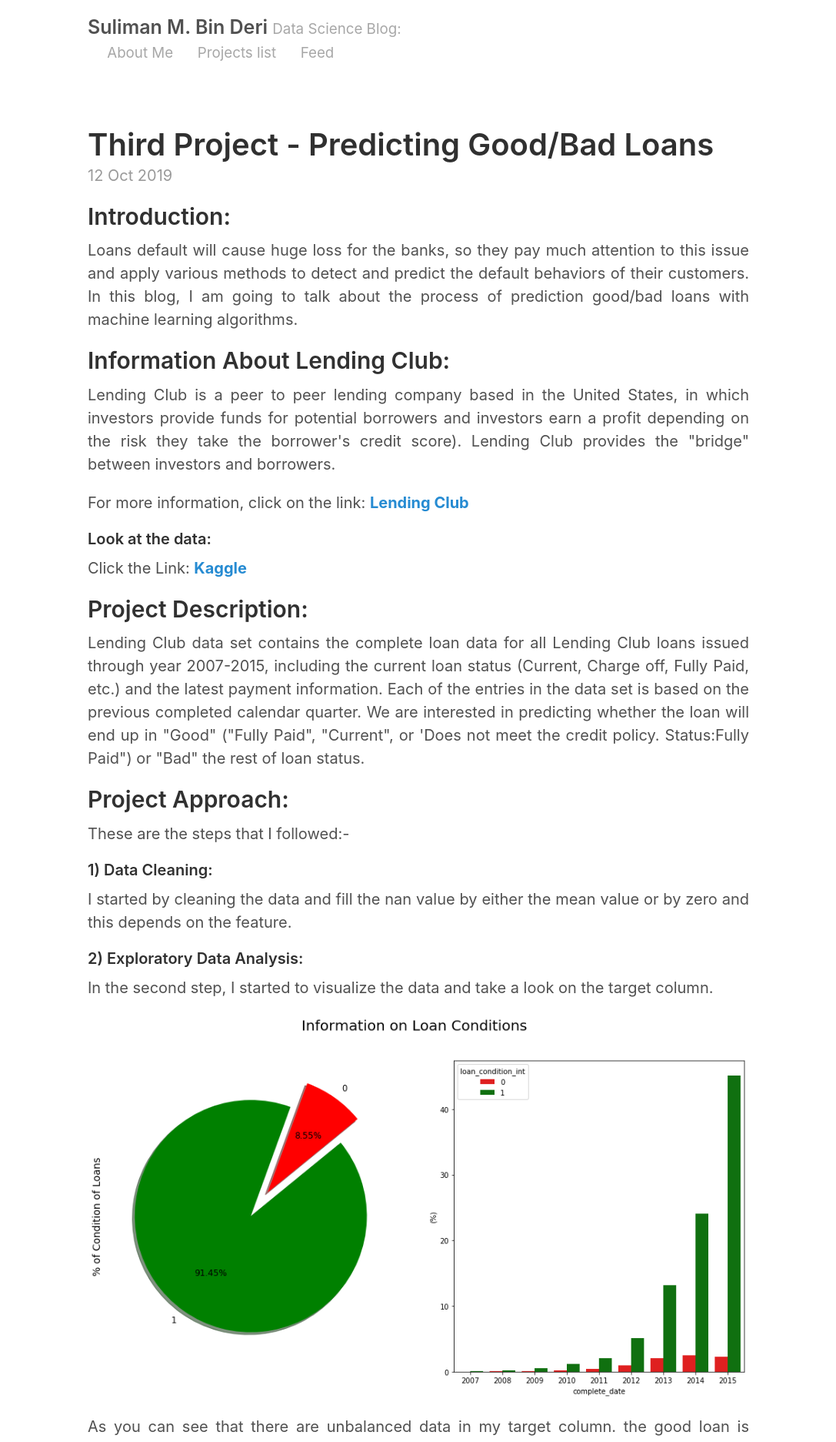
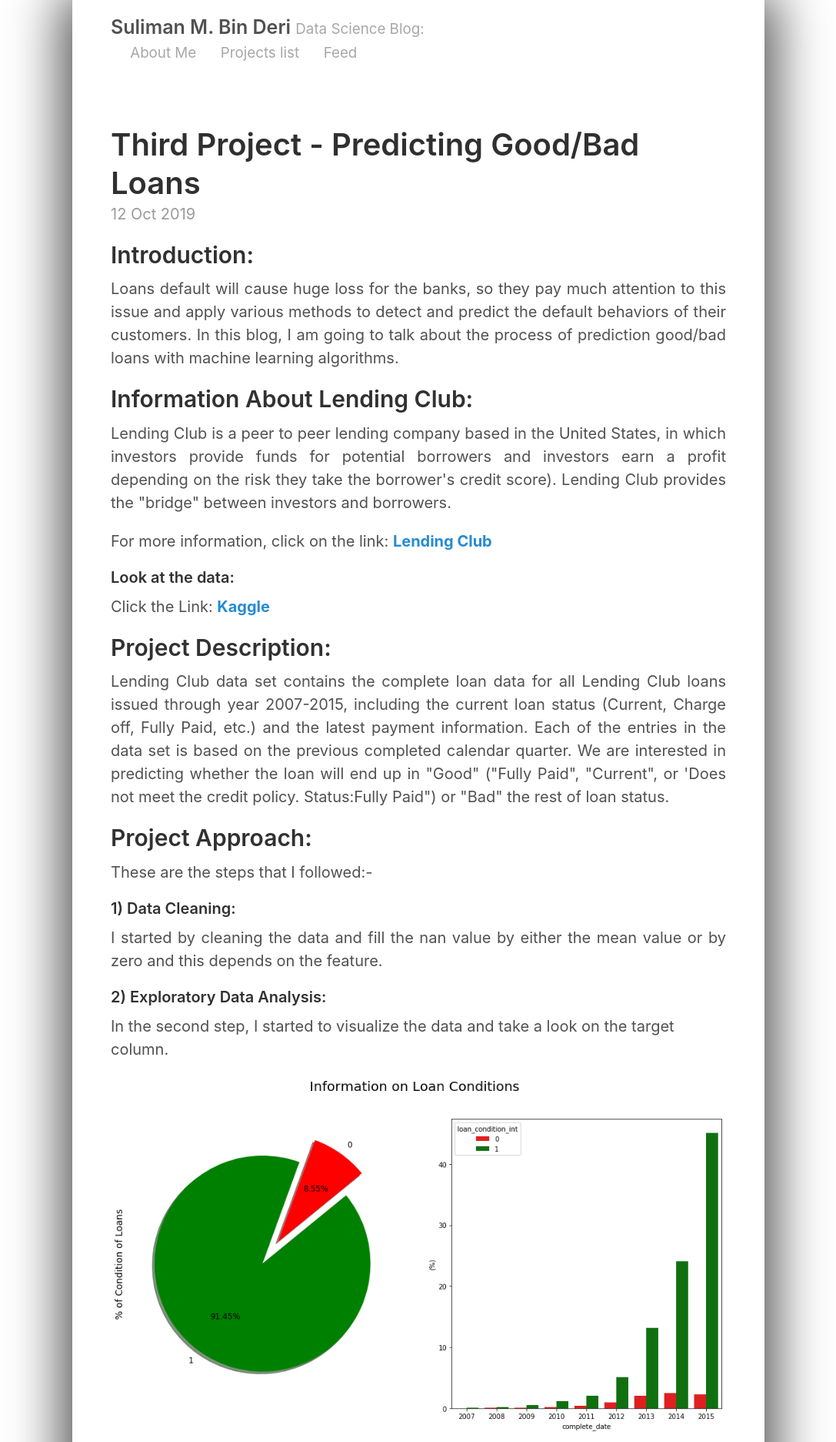
Before and after one commit to SulimanMD/SulimanMD.github.io, a Jekyll site: the page built from index.html, in a window 1280 px wide. Shown: the top 1873 px of the page at 77% size, without its empty margins (96-1183 px from the left). Built offline with Jekyll 4.4.1, drawn with Linux system fonts in a browser that asks for light colours; the list of posts is cut into pages by our own code.

Commit message:
Update default.html

```diff
--- a/_layouts/default.html
+++ b/_layouts/default.html
@@ -4,7 +4,7 @@
   {% include head.html %}
 
   <body>
-
+    <div style="max-width: 45rem; padding-left: 1.5rem; padding-right: 1.5rem; margin-left: auto; margin-right: auto; box-shadow: 0px 6px 64px 14px;">
     <div class="container content">
       <header class="masthead">
         <h3 class="masthead-title">
```
